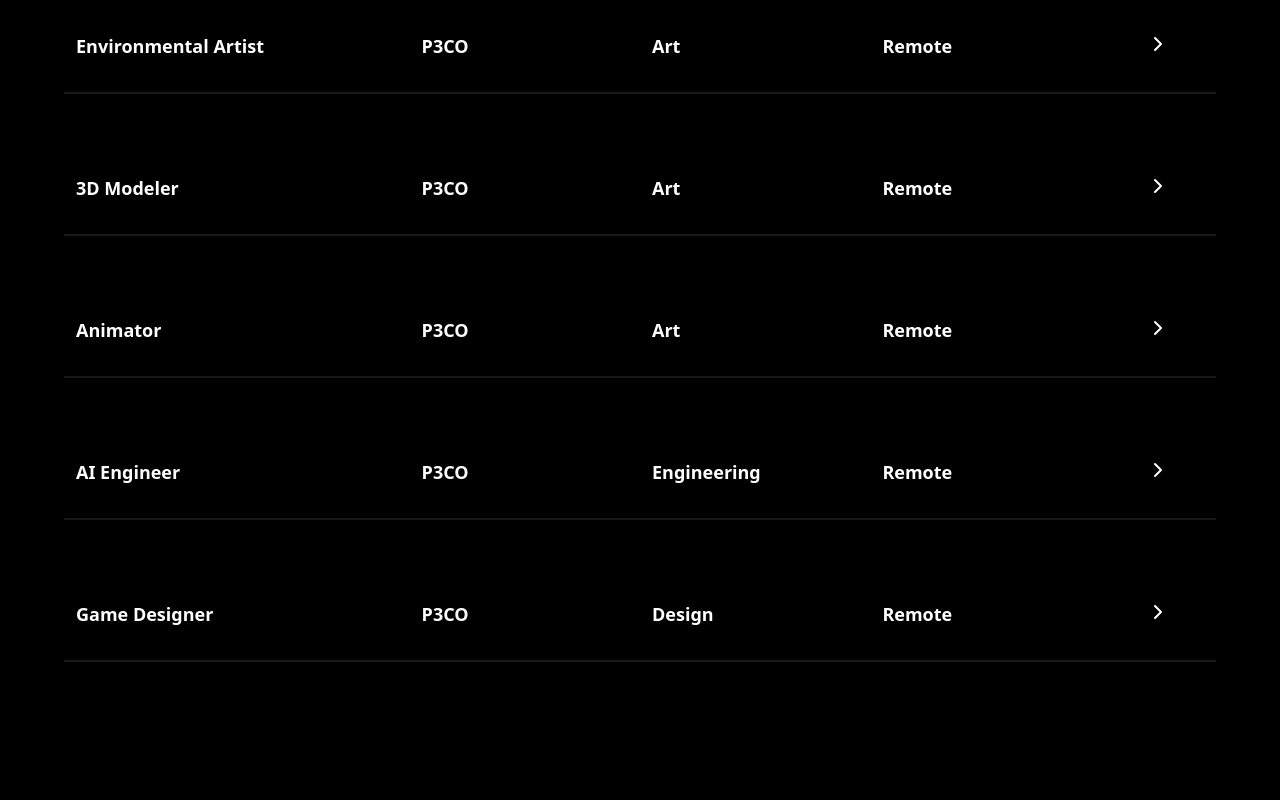
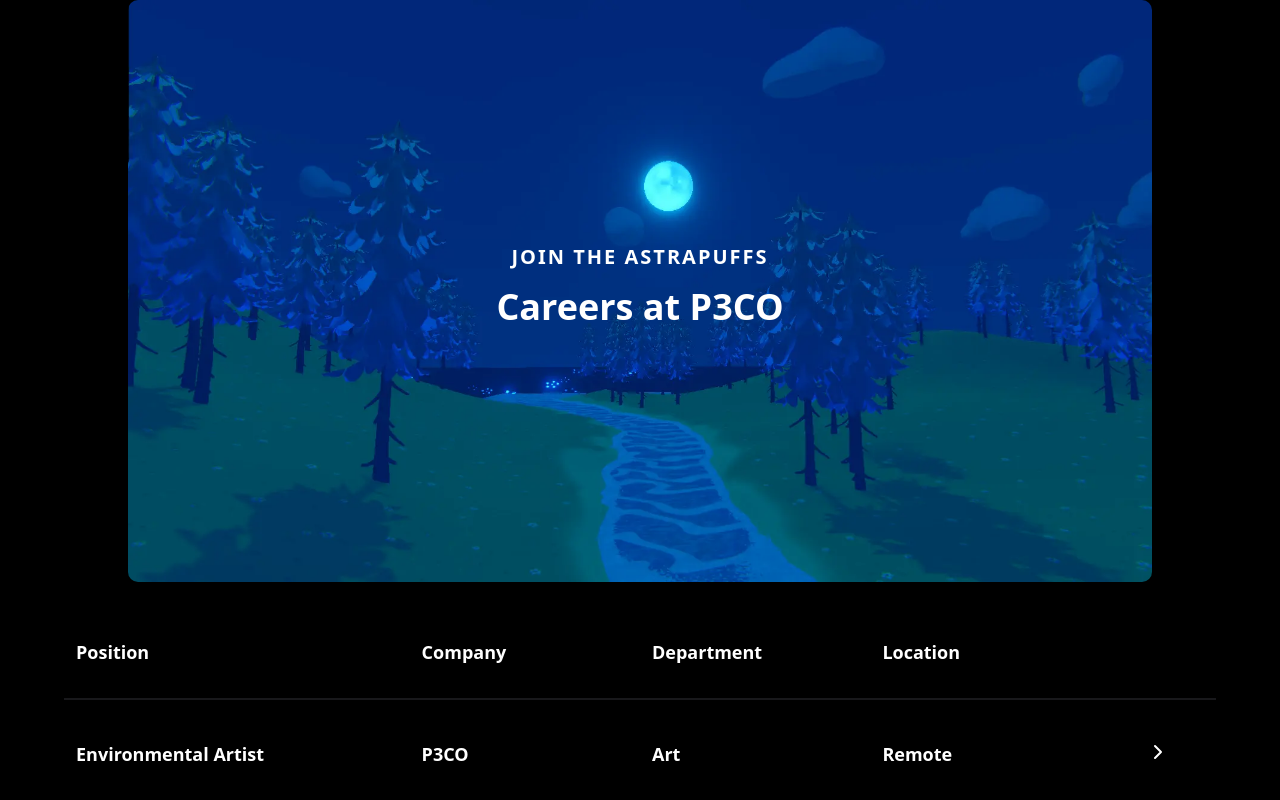
Before and after one commit to mainak9163/mimik, a Next.js app: page /jobs in a window 1280 px wide. Shown: the top 800 px of the page. Built offline with nearby package versions, Linux system fonts and the light colour scheme; a web font is replaced by a local one.

Commit message:
job page done

```diff
--- a/app/jobs/[id]/page.tsx
+++ b/app/jobs/[id]/page.tsx
@@ -17,7 +17,7 @@
             <div className="text-xl text-white font-semibold tracking-widest">{job.department.toUpperCase()}</div>
             <div className="text-4xl font-semibold text-white">{job.position} ({job.requisitionId})</div>
             </div>
-            <div className="flex flex-col md:flex-row p-4">
+            <div className="flex flex-col md:flex-row p-4 pt-10">
                 <div className="px-6 md:w-[300px] flex gap-x-4 flex-wrap md:flex-col gap-y-3">
                     <div className="flex flex-col">
                     <span className="text-white font-semibold text-base">Department</span>
--- a/app/jobs/page.tsx
+++ b/app/jobs/page.tsx
@@ -1,11 +1,26 @@
 import JobsComponent from "@/components/jobs-component";
 import JobsMobileComponent from "@/components/jobs-mobile-component";
 import allJobs from "@/constants/jobs";
+import Image from "next/image";
 
 export default function JobsPage() {
     return (
         <div className="flex-1 min-h-screen bg-black">
-            <div className="flex flex-col gap-y-2 xl:gap-y-6">
+            <div className="mb-6 relative">
+                <Image width={400} height={400} className="w-full lg:max-w-[80%] mx-auto rounded-lg h-auto" src="/features/nocheLuna.webp" alt="career-page-image" />
+                <div className="absolute bottom-5 left-[50%] top-[60%]" style={{transform:"translate(-50%, -50%)"}}>
+                    <div className="text-xl text-white  font-bold tracking-widest mb-4 text-center">JOIN THE ASTRAPUFFS</div>
+                    <div className="text-4xl text-center text-white font-bold">Careers at P3CO</div>
+                </div>
+            </div>
+            <div className="flex flex-col gap-y-2">
+        <div className="lg:flex hidden max-w-[90%] w-full border-b-2 border-zinc-900 mx-auto py-8 hover:bg-zinc-900 transition-all rounded-lg rounded-b-none">
+                <div className="w-[30%] px-3 font-semibold text-lg text-white">Position</div>
+                <div className="w-[20%] px-3 font-semibold text-lg text-white">Company</div>
+                <div className="w-[20%] px-3 font-semibold text-lg text-white">Department</div>
+                <div className="w-[20%] px-3 font-semibold text-lg text-white">Location</div>
+                <div className="w-[10%]"></div>
+            </div>
             {
                     allJobs.listings.map((job, index) => (
                     <>
```
